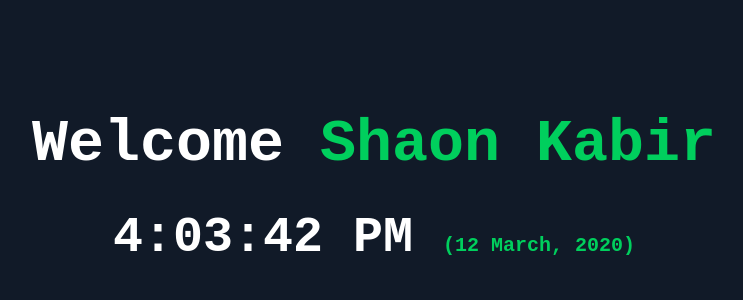
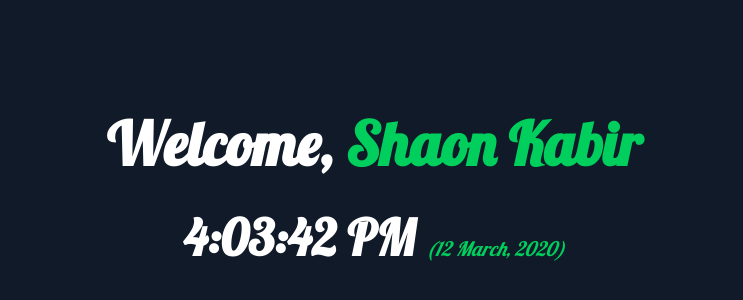
Before and after one commit to shaonkabir8/chrome-extension, a browser extension: page new-tab/index.html in a window 1280 px wide. Shown: the part 214-514 px from the top of the page, without its empty margins (266-1009 px from the left). Drawn offline with Linux system fonts and the light colour scheme.

Commit message:
refactor(fonts): add 'Lobster' fonts in  New Tab ext

```diff
--- a/new-tab/index.html
+++ b/new-tab/index.html
@@ -8,7 +8,7 @@
 </head>
 <body>
     <main class="container">
-        <h1 class="heading">Welcome <span class="heading__title">Shaon Kabir</span></h1>
+        <h1 class="heading">Welcome, <span class="heading__title">Shaon Kabir</span></h1>
         <div class="time-area">
             <span id="time"></span>
             <span id="date"></span>
--- a/new-tab/style.css
+++ b/new-tab/style.css
@@ -1,3 +1,5 @@
+@import url('https://fonts.googleapis.com/css?family=Lobster&display=swap');
+
 * {
     margin: 0;
     padding: 0;
@@ -7,7 +9,7 @@
 body {
     font-size: 16px;
     line-height: 1.7;
-    font-family: monospace;
+    font-family: 'Lobster', cursive;
     animation: fadein 3s;
     max-width: 960px;
     min-width: 250px;
@@ -65,4 +67,6 @@ body {
 #date {
     color: #00cf5d;
     font-size: 20px;
+    font-weight: 100;
+    font-style: italic;
 }
```
